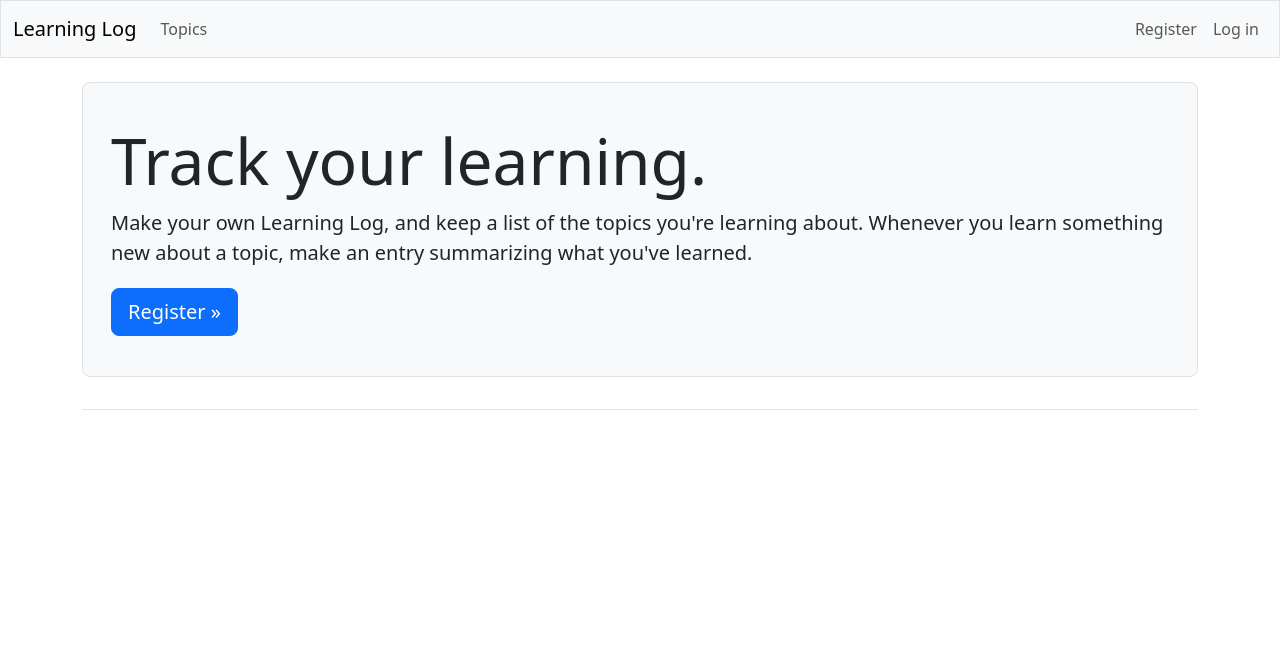
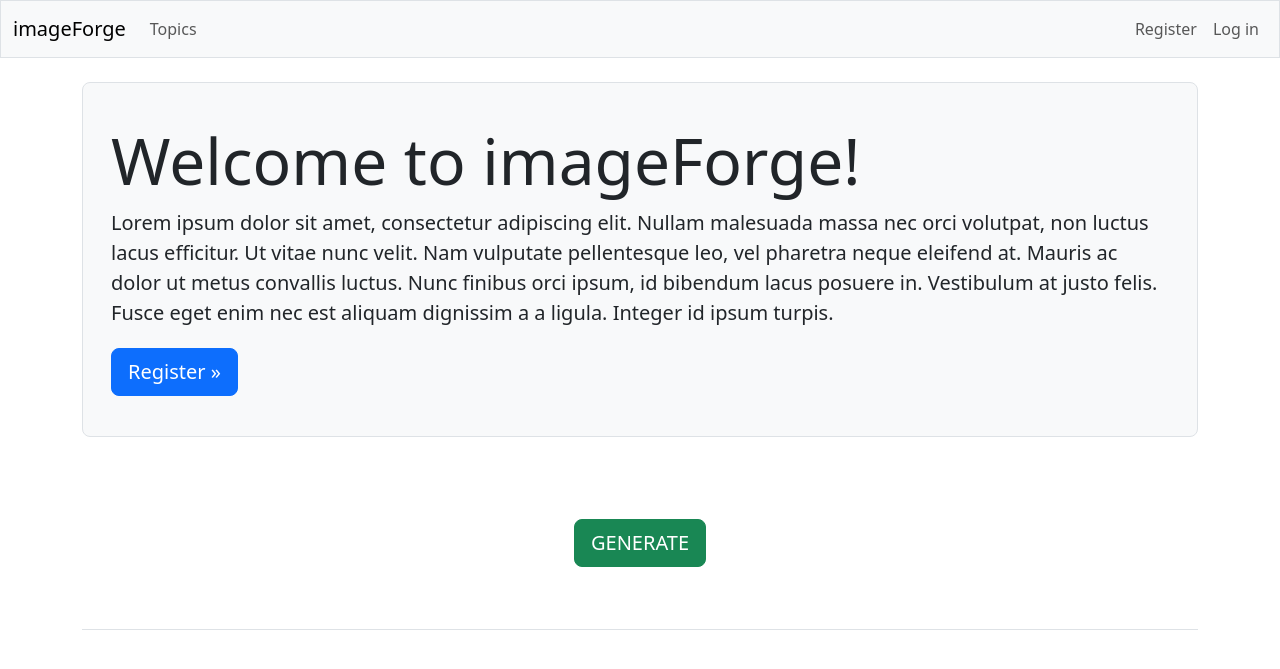
Before and after one commit to cyberforge1/djangoTemplate, a Django app: page / in a window 1280 px wide. Shown: the top 669 px of the page. Run offline with Django 4.2, Linux system fonts and the light colour scheme; some libraries are stand-ins or nearby versions.

Commit message:
first commit

```diff
--- a/learning_logs/templates/learning_logs/base.html
+++ b/learning_logs/templates/learning_logs/base.html
@@ -1,24 +1,28 @@
-<!doctype html>
+<!DOCTYPE html>
 <html lang="en">
   <head>
-  <meta charset="utf-8">
-  <meta name="viewport" content="width=device-width, initial-scale=1">
-  <title>Learning Log</title>
+    <meta charset="utf-8" />
+    <meta name="viewport" content="width=device-width, initial-scale=1" />
+    <title>imageForge</title>
 
-  {% load django_bootstrap5 %}
-  {% bootstrap_css %}
-  {% bootstrap_javascript %}
-
+    {% load django_bootstrap5 %} {% bootstrap_css %} {% bootstrap_javascript %}
   </head>
   <body>
     <nav class="navbar navbar-expand-md navbar-light bg-light mb-4 border">
       <div class="container-fluid">
         <a class="navbar-brand" href="{% url 'learning_logs:index' %}">
-          Learning Log</a>
+          imageForge</a
+        >
 
-      <button class="navbar-toggler" type="button" data-bs-toggle="collapse"
-        data-bs-target="#navbarCollapse" aria-controls="navbarCollapse"
-        aria-expanded="false" aria-label="Toggle navigation">
+        <button
+          class="navbar-toggler"
+          type="button"
+          data-bs-toggle="collapse"
+          data-bs-target="#navbarCollapse"
+          aria-controls="navbarCollapse"
+          aria-expanded="false"
+          aria-label="Toggle navigation"
+        >
           <span class="navbar-toggler-icon"></span>
         </button>
 
@@ -26,49 +30,52 @@
           <ul class="navbar-nav me-auto mb-2 mb-md-0">
             <li class="nav-item">
               <a class="nav-link" href="{% url 'learning_logs:topics' %}">
-              Topics</a></li>
-        </ul> <!-- End of links on left side of navbar -->
+                Topics</a
+              >
+            </li>
+          </ul>
+          <!-- End of links on left side of navbar -->
 
           <!-- Account-related links -->
           <ul class="navbar-nav ms-auto mb-2 mb-md-0">
-
             {% if user.is_authenticated %}
             <li class="nav-item">
-              <span class="navbar-text me-2">Hello, {{ user.username }}.
-                </span></li>
+              <span class="navbar-text me-2">Hello, {{ user.username }}. </span>
+            </li>
             {% else %}
             <li class="nav-item">
               <a class="nav-link" href="{% url 'accounts:register' %}">
-                  Register</a></li>
+                Register</a
+              >
+            </li>
             <li class="nav-item">
-              <a class="nav-link" href="{% url 'accounts:login' %}">
-                  Log in</a></li>
+              <a class="nav-link" href="{% url 'accounts:login' %}"> Log in</a>
+            </li>
             {% endif %}
-
-        </ul> <!-- End of account-related links -->
+          </ul>
+          <!-- End of account-related links -->
 
           {% if user.is_authenticated %}
-          <form action="{% url 'accounts:logout' %}" method='post'>
+          <form action="{% url 'accounts:logout' %}" method="post">
             {% csrf_token %}
-            <button name='submit' class='btn btn-outline-secondary btn-sm'>
-              Log out</button>
+            <button name="submit" class="btn btn-outline-secondary btn-sm">
+              Log out
+            </button>
           </form>
           {% endif %}
-
-      </div> <!-- Closes collapsible parts of navbar -->
-
-    </div> <!-- Closes navbar's container -->
-  </nav> <!-- End of navbar -->
+        </div>
+        <!-- Closes collapsible parts of navbar -->
+      </div>
+      <!-- Closes navbar's container -->
+    </nav>
+    <!-- End of navbar -->
 
     <main class="container">
       <div class="pb-2 mb-2 border-bottom">
         {% block page_header %}{% endblock page_header %}
       </div>
 
-    <div>
-      {% block content %}{% endblock content %}
-    </div>
+      <div>{% block content %}{% endblock content %}</div>
     </main>
-
   </body>
 </html>
--- a/learning_logs/templates/learning_logs/index.html
+++ b/learning_logs/templates/learning_logs/index.html
@@ -1,16 +1,30 @@
-{% extends 'learning_logs/base.html' %}
+{% extends 'learning_logs/base.html' %} {% block page_header %}
+<div class="p-3 mb-4 bg-light border rounded-3">
+  <div class="container-fluid py-4">
+    <h1 class="display-3">Welcome to imageForge!</h1>
 
-{% block page_header %}
-  <div class="p-3 mb-4 bg-light border rounded-3">
-    <div class="container-fluid py-4">
-      <h1 class="display-3">Track your learning.</h1>
+    <p class="lead">
+      Lorem ipsum dolor sit amet, consectetur adipiscing elit. Nullam malesuada
+      massa nec orci volutpat, non luctus lacus efficitur. Ut vitae nunc velit.
+      Nam vulputate pellentesque leo, vel pharetra neque eleifend at. Mauris ac
+      dolor ut metus convallis luctus. Nunc finibus orci ipsum, id bibendum
+      lacus posuere in. Vestibulum at justo felis. Fusce eget enim nec est
+      aliquam dignissim a a ligula. Integer id ipsum turpis.
+    </p>
 
-      <p class="lead">Make your own Learning Log, and keep a list of the
-      topics you're learning about. Whenever you learn something new
-      about a topic, make an entry summarizing what you've learned.</p>
+    <a class="btn btn-primary btn-lg mt-1" href="{% url 'accounts:register' %}"
+      >Register &raquo;</a
+    >
+  </div>
+</div>
 
-      <a class="btn btn-primary btn-lg mt-1"
-          href="{% url 'accounts:register' %}">Register &raquo;</a>
-    </div>
-  </div>
+<div
+  class="d-flex justify-content-center align-items-center"
+  style="height: 20vh"
+>
+  <form method="POST" action="{% url 'learning_logs:generate' %}">
+    {% csrf_token %}
+    <button type="submit" class="btn btn-success btn-lg mt-1">GENERATE</button>
+  </form>
+</div>
 {% endblock page_header %}
--- a/learning_logs/urls.py
+++ b/learning_logs/urls.py
@@ -18,4 +18,6 @@ urlpatterns = [
     path('new_entry/<int:topic_id>/', views.new_entry, name='new_entry'),
     # Page for editing an entry.
     path('edit_entry/<int:entry_id>/', views.edit_entry, name='edit_entry'),
+    # Page for generating an image
+    path('generate/>/', views.generate, name='generate'),
 ]
--- a/learning_logs/views.py
+++ b/learning_logs/views.py
@@ -89,3 +89,16 @@ def edit_entry(request, entry_id):
 
     context = {'entry': entry, 'topic': topic, 'form': form}
     return render(request, 'learning_logs/edit_entry.html', context)
+
+
+
+
+
+
+
+
+# Addition of imageForge Views
+
+def generate(request):
+    """Show generation page."""
+    return render(request, 'learning_logs/generate.html')
```
Also changed, not shown: learning_logs/templates/learning_logs/generate.html (added, +11 -0 lines), 13 other files. Lines whose indentation alone changed are shown as unchanged.
